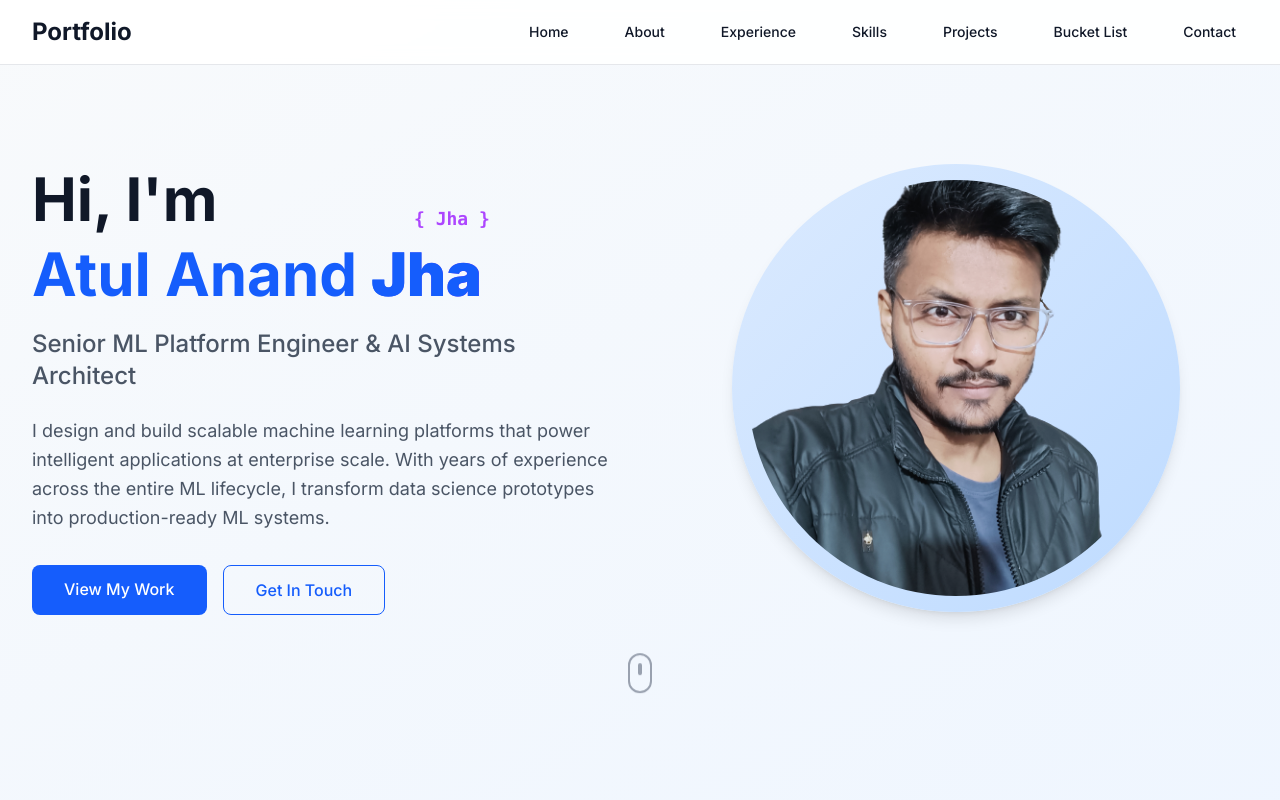
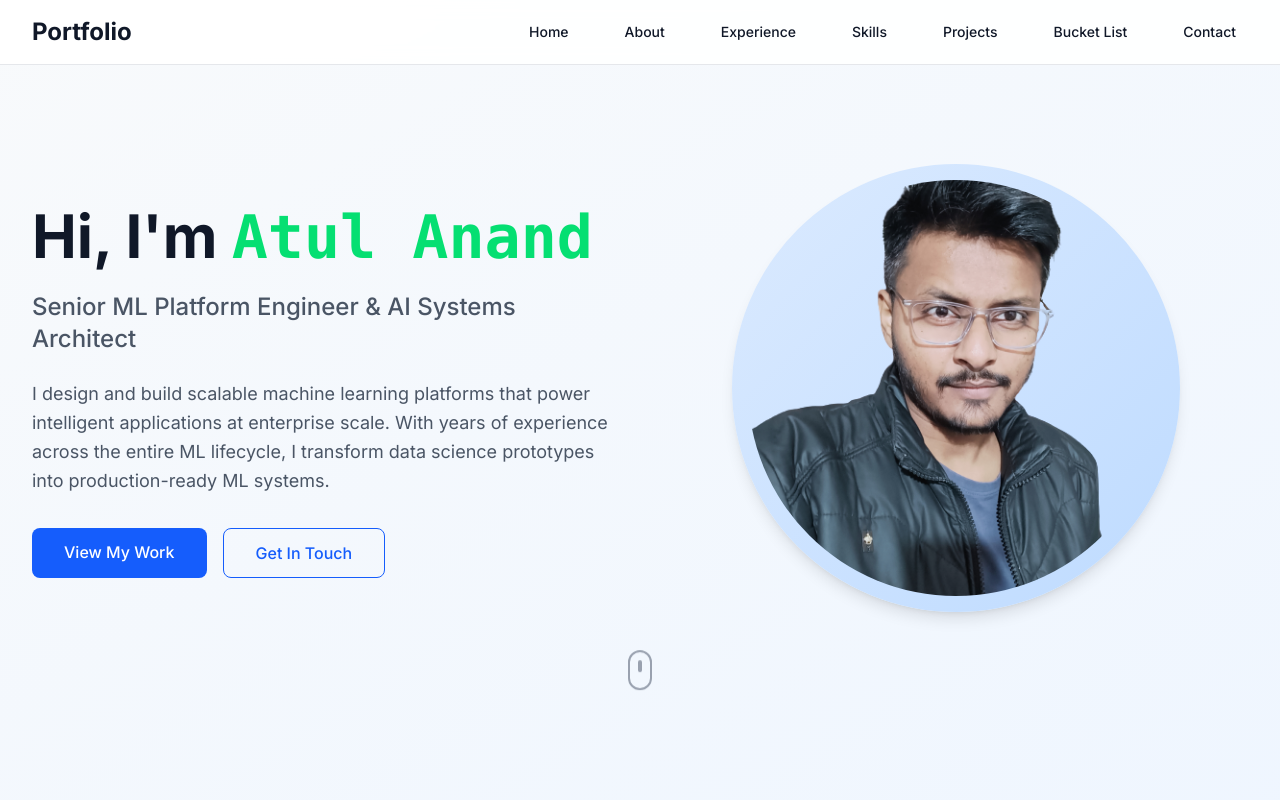
Before and after one commit to Atul-Anand-Jha/atul-anand.github.io, a Next.js app: page /portfolio/ in a window 1280 px wide. Shown: the top 800 px of the page. Built offline with nearby package versions, Linux system fonts and the light colour scheme.

Commit message:
update in title name

```diff
--- a/src/app/layout.tsx
+++ b/src/app/layout.tsx
@@ -6,7 +6,7 @@ import Navbar from "@/components/Navbar";
 const inter = Inter({ subsets: ["latin"] });
 
 export const metadata: Metadata = {
-  title: "Atul Anand Jha - ML Platform Engineer",
+  title: "Atul Anand - ML Platform Engineer",
   description: "Senior ML Platform Engineer & AI Systems Architect with 6+ years of experience",
 };
 
--- a/src/components/Hero.tsx
+++ b/src/components/Hero.tsx
@@ -4,34 +4,31 @@ import { useState, useEffect } from 'react'
 import Image from 'next/image'
 
 export default function Hero() {
-  const [suffixText, setSuffixText] = useState('')
-  const [currentSuffix, setCurrentSuffix] = useState('{ Jha }')
+  const [displayedName, setDisplayedName] = useState('')
   const [isTyping, setIsTyping] = useState(true)
   const [currentIndex, setCurrentIndex] = useState(0)
   const [showCursor, setShowCursor] = useState(true)
 
+  const fullName = "Atul Anand"
+
   useEffect(() => {
     let timeoutId: NodeJS.Timeout
 
-    if (isTyping && currentIndex < currentSuffix.length) {
-      // Typing the current suffix
+    if (isTyping && currentIndex < fullName.length) {
+      // Typing each character
       timeoutId = setTimeout(() => {
-        setSuffixText(currentSuffix.slice(0, currentIndex + 1))
+        setDisplayedName(fullName.slice(0, currentIndex + 1))
         setCurrentIndex(prev => prev + 1)
-      }, 120)
-    } else if (isTyping && currentIndex >= currentSuffix.length) {
-      // Finished typing current suffix, wait 5 seconds then start erasing
-      setIsTyping(false)
+      }, 150) // Slower typing for better effect
+    } else if (isTyping && currentIndex >= fullName.length) {
+      // Finished typing, wait then restart
       setShowCursor(false)
       timeoutId = setTimeout(() => {
-        // Start erasing
         setCurrentIndex(0)
-        setSuffixText('')
-        // Toggle between { Jha } and </ Jha >
-        setCurrentSuffix(prev => prev === '{ Jha }' ? '</ Jha >' : '{ Jha }')
+        setDisplayedName('')
         setIsTyping(true)
         setShowCursor(true)
-      }, 5000)
+      }, 3000) // Wait 3 seconds before restarting
     }
 
     return () => {
@@ -39,20 +36,14 @@ export default function Hero() {
         clearTimeout(timeoutId)
       }
     }
-  }, [currentIndex, isTyping, currentSuffix])
+  }, [currentIndex, isTyping, fullName])
 
   const renderName = () => {
     return (
       <span className="relative inline-block">
-        Atul Anand{' '}
-        <span className="relative inline-block">
-          <span className="text-blue-600 font-black bg-clip-text bg-gradient-to-r from-blue-600 to-purple-600">
-            Jha
-          </span>
-          <span className="absolute -top-8 -right-2 text-lg text-purple-500 font-mono whitespace-nowrap font-bold">
-            {suffixText}
-            {showCursor && <span className="animate-pulse text-purple-500">|</span>}
-          </span>
+        <span className="text-green-400 font-mono font-bold">
+          {displayedName}
+          {showCursor && <span className="animate-pulse text-green-400">|</span>}
         </span>
       </span>
     )
@@ -95,7 +86,7 @@ export default function Hero() {
               <div className="w-[19rem] h-[19rem] sm:w-[22rem] sm:h-[22rem] lg:w-[26rem] lg:h-[26rem] rounded-full overflow-hidden relative">
                 <Image
                   src="/portfolio/profile-picture.png"
-                  alt="Atul Anand Jha - ML Platform Engineer"
+                  alt="Atul Anand - ML Platform Engineer"
                   width={416}
                   height={416}
                   className="w-full h-full object-cover"
```
